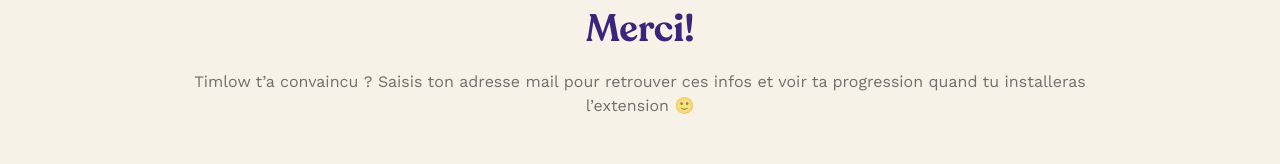
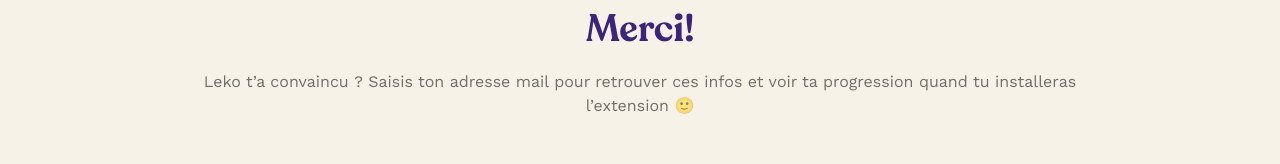
Before and after one commit to felixbouveret/hackathon-2020, a Nuxt app: page /report in a window 1280 px wide. Shown: the part 1884-2048 px from the top of the page. Built offline with nearby package versions, Linux system fonts and the light colour scheme.

Commit message:
:pencil2: Fix wording

```diff
--- a/components/dashboard/footer.vue
+++ b/components/dashboard/footer.vue
@@ -4,8 +4,8 @@
       <div class="thanks-part">
         <h2>Merci!</h2>
         <p class="paris-accord-desc">
-          Timlow t’a convaincu ? Saisis ton adresse mail pour retrouver ces
-          infos et voir ta progression quand tu installeras l’extension 🙂
+          Leko t’a convaincu ? Saisis ton adresse mail pour retrouver ces infos
+          et voir ta progression quand tu installeras l’extension 🙂
         </p>
       </div>
 
```
